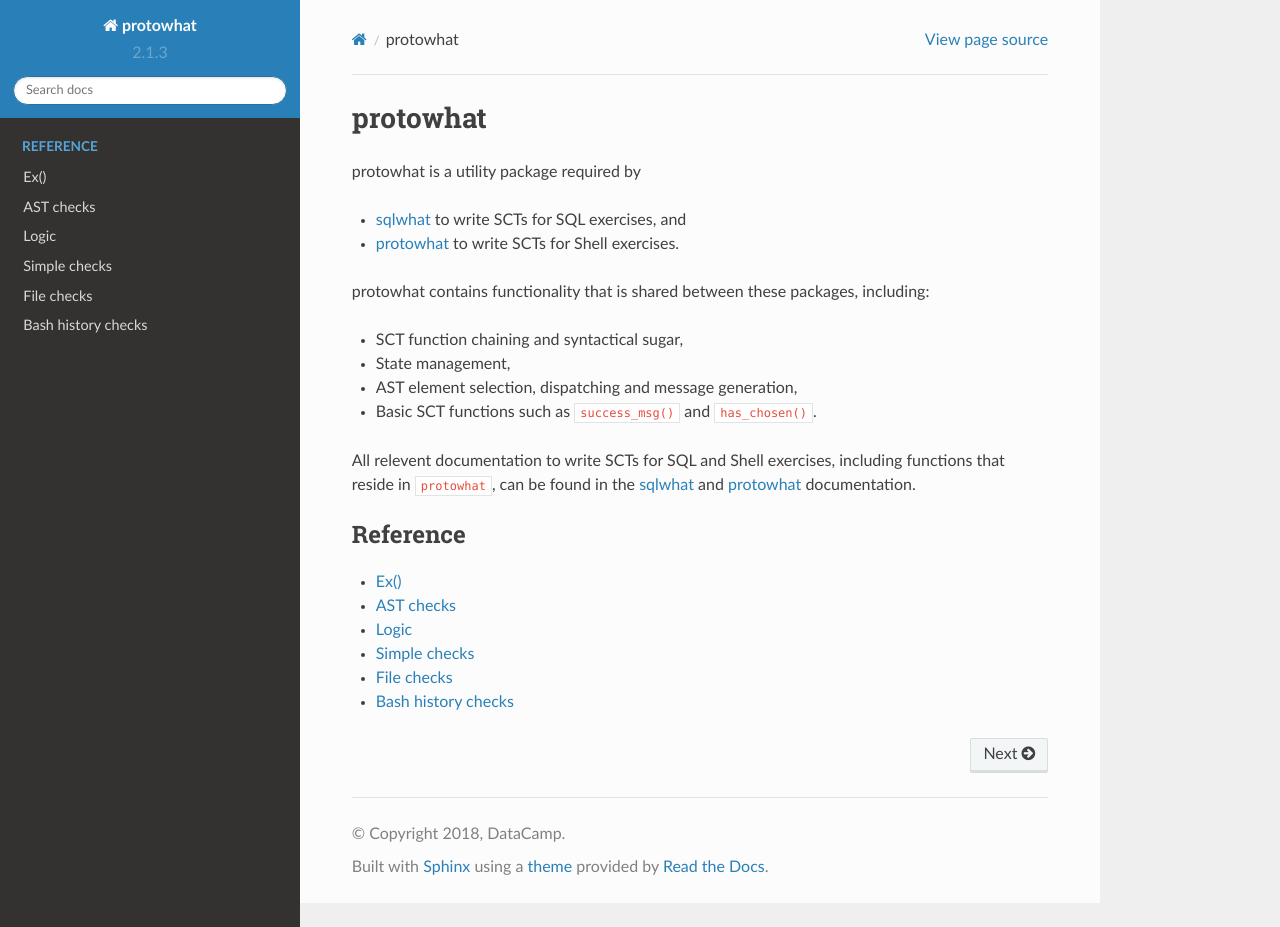
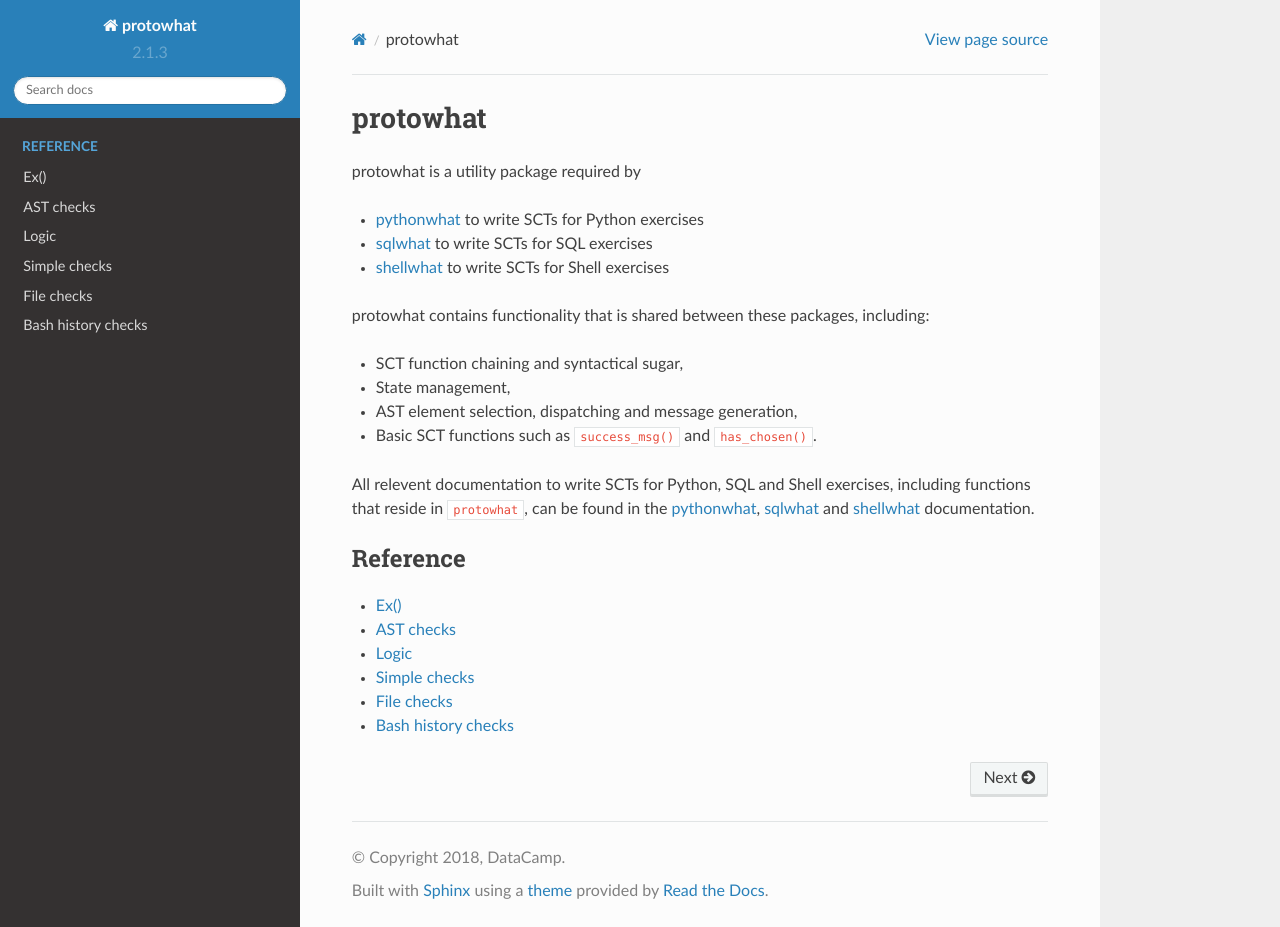
Before and after one commit to datacamp/protowhat, a Sphinx documentation site: the page built from docs/index.rst, in a window 1280 px wide and 927 px high. Built offline with Sphinx 7.4.7 and the Read the Docs theme 2.0.0, drawn with Linux system fonts in a browser that asks for light colours.

Commit message:
docs: update links

```diff
--- a/docs/index.rst
+++ b/docs/index.rst
@@ -3,8 +3,9 @@
 
 protowhat is a utility package required by
 
-- `sqlwhat <https://sqlwhat.readthedocs.io>`_ to write SCTs for SQL exercises, and
-- `protowhat <https://shellwhat.readthedocs.io>`_ to write SCTs for Shell exercises.
+- `pythonwhat <https://pythonwhat.readthedocs.io>`_ to write SCTs for Python exercises
+- `sqlwhat <https://sqlwhat.readthedocs.io>`_ to write SCTs for SQL exercises
+- `shellwhat <https://shellwhat.readthedocs.io>`_ to write SCTs for Shell exercises
 
 protowhat contains functionality that is shared between these packages, including:
 
@@ -13,8 +14,8 @@
 - AST element selection, dispatching and message generation,
 - Basic SCT functions such as ``success_msg()`` and ``has_chosen()``.
 
-All relevent documentation to write SCTs for SQL and Shell exercises,
-including functions that reside in ``protowhat``, can be found in the `sqlwhat <https://sqlwhat.readthedocs.io>`_ and `protowhat <https://shellwhat.readthedocs.io>`_ documentation.
+All relevent documentation to write SCTs for Python, SQL and Shell exercises,
+including functions that reside in ``protowhat``, can be found in the `pythonwhat <https://pythonwhat.readthedocs.io>`_, `sqlwhat <https://sqlwhat.readthedocs.io>`_ and `shellwhat <https://shellwhat.readthedocs.io>`_ documentation.
 
 .. toctree::
    :maxdepth: 2
```
